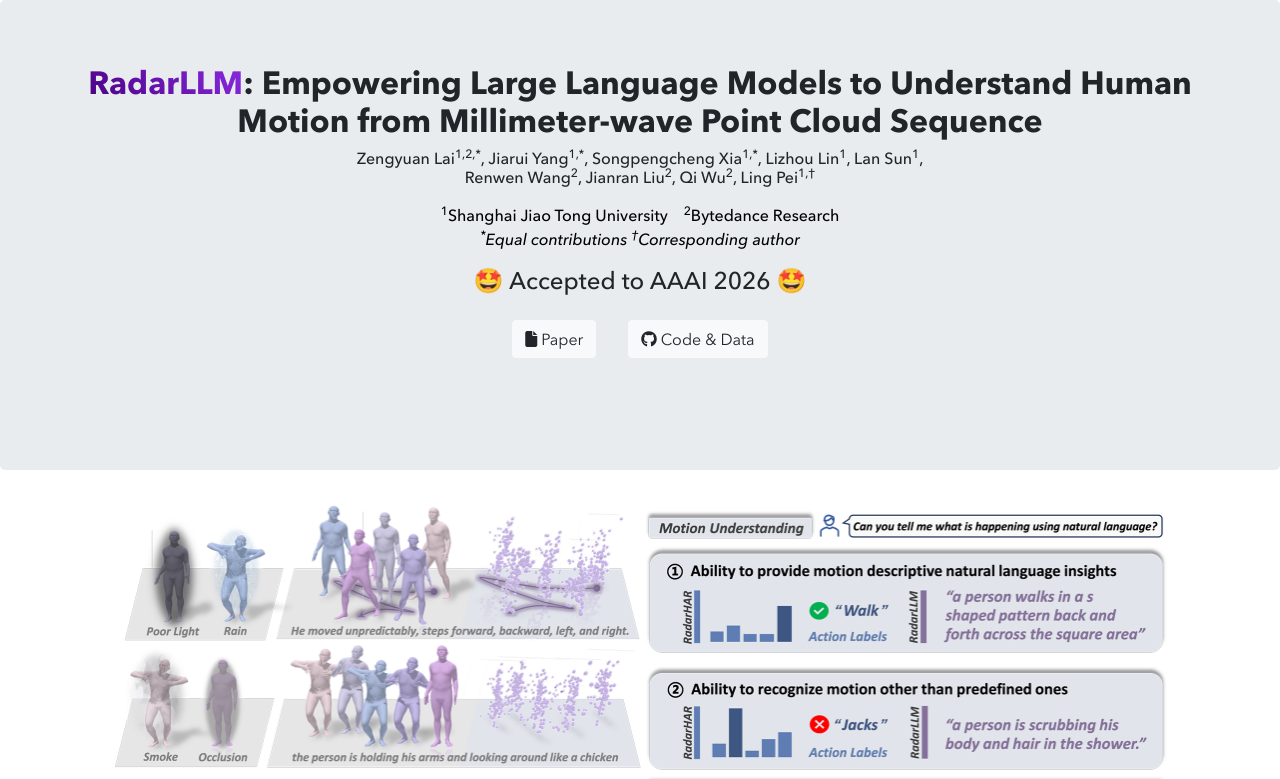
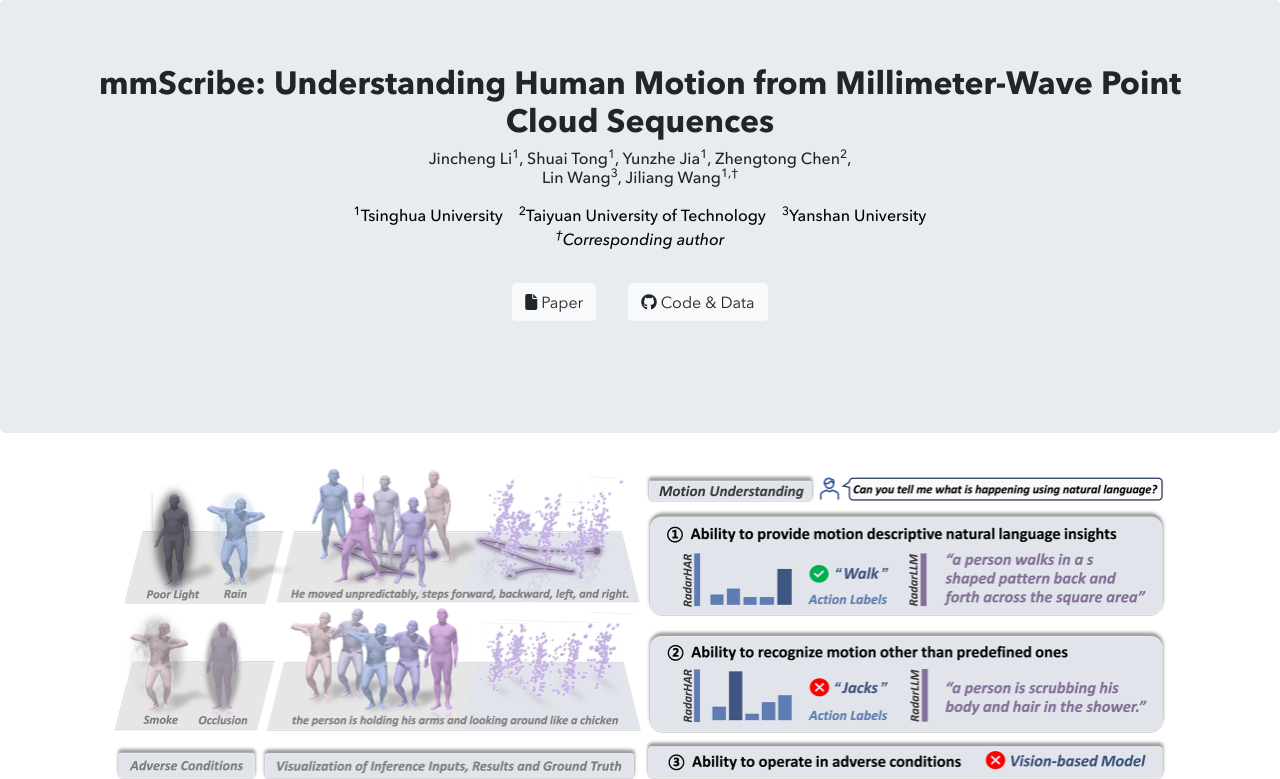
Before and after one commit to LeStudent/mmScribe, a plain HTML site: page index.html in a window 1280 px wide. Shown: the top 779 px of the page. Drawn offline with nearby package versions, Linux system fonts and the light colour scheme; files that its build step writes are made by us from their sources; some icons are missing.

Commit message:
Update index.html

```diff
--- a/index.html
+++ b/index.html
@@ -45,35 +45,30 @@
       <div class="container">
         <div class="row">
           <div class="col-12">
-            <h2><b><span class="x-gradient-font">RadarLLM</span>: Empowering Large Language Models to Understand Human Motion from Millimeter-wave Point Cloud Sequence</b></h2>
+            <h2><b>mmScribe: Understanding Human Motion from Millimeter-Wave Point Cloud Sequences</b></h2>
             <h6>
-              Zengyuan Lai</a><sup>1,2,*</sup>,
-              Jiarui Yang</a><sup>1,*</sup>,
-              Songpengcheng Xia</a><sup>1,*</sup>,
-              Lizhou Lin</a><sup>1</sup>,
-              Lan Sun</a><sup>1</sup>,
+              Jincheng Li</a><sup>1</sup>,
+              Shuai Tong</a><sup>1</sup>,
+              Yunzhe Jia</a><sup>1</sup>,
+              Zhengtong Chen</a><sup>2</sup>,
               <br>
-              Renwen Wang</a><sup>2</sup>,
-              Jianran Liu</a><sup>2</sup>,
-              Qi Wu</a><sup>2</sup>,
-              Ling Pei</a><sup>1,&dagger;</sup>
+              Lin Wang</a><sup>3</sup>,
+              Jiliang Wang</a><sup>1,&dagger;</sup>
             </h6>
             <p style="text-align: center">
-              <sup>1</sup>Shanghai Jiao Tong University &nbsp;&nbsp;
-              <sup>2</sup>Bytedance Research
+              <sup>1</sup>Tsinghua University &nbsp;&nbsp;
+              <sup>2</sup>Taiyuan University of Technology &nbsp;&nbsp;
+              <sup>3</sup>Yanshan University
               <br>
-              <i><sup>*</sup>Equal contributions</i> <i><sup>&dagger;</sup>Corresponding author</i>
+              <i><sup>&dagger;</sup>Corresponding author</i>
             </p>
-            <h4>
-              🤩 Accepted to AAAI 2026 🤩
-            </h4>
             <div class="row justify-content-center">
               <div class="column">
-                <p class="mb-5"><a class="btn btn-large btn-light" href="https://arxiv.org/abs/2504.09862" role="button"  target="_blank">
+                <p class="mb-5"><a class="btn btn-large btn-light" href="" role="button"  target="_blank">
                   <i class="fa fa-file"></i> Paper </a> </p>
               </div>
               <div class="column">
-                <p class="mb-5"><a class="btn btn-large btn-light" href="https://github.com/Inowlzy/RadarLLM" role="button"  target="_blank">
+                <p class="mb-5"><a class="btn btn-large btn-light" href="" role="button"  target="_blank">
                   <i class="fab fa-github"></i> Code & Data </a> </p>
               </div>
             </div>
```
